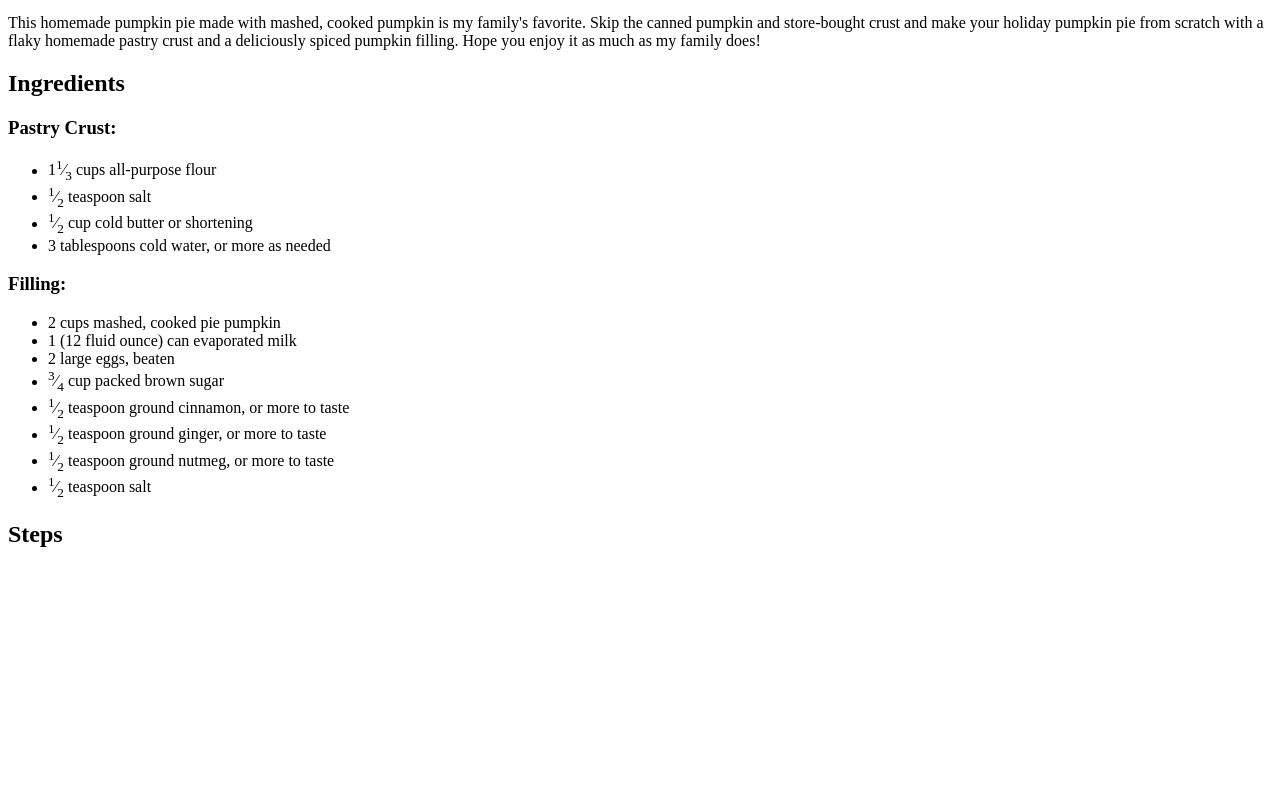
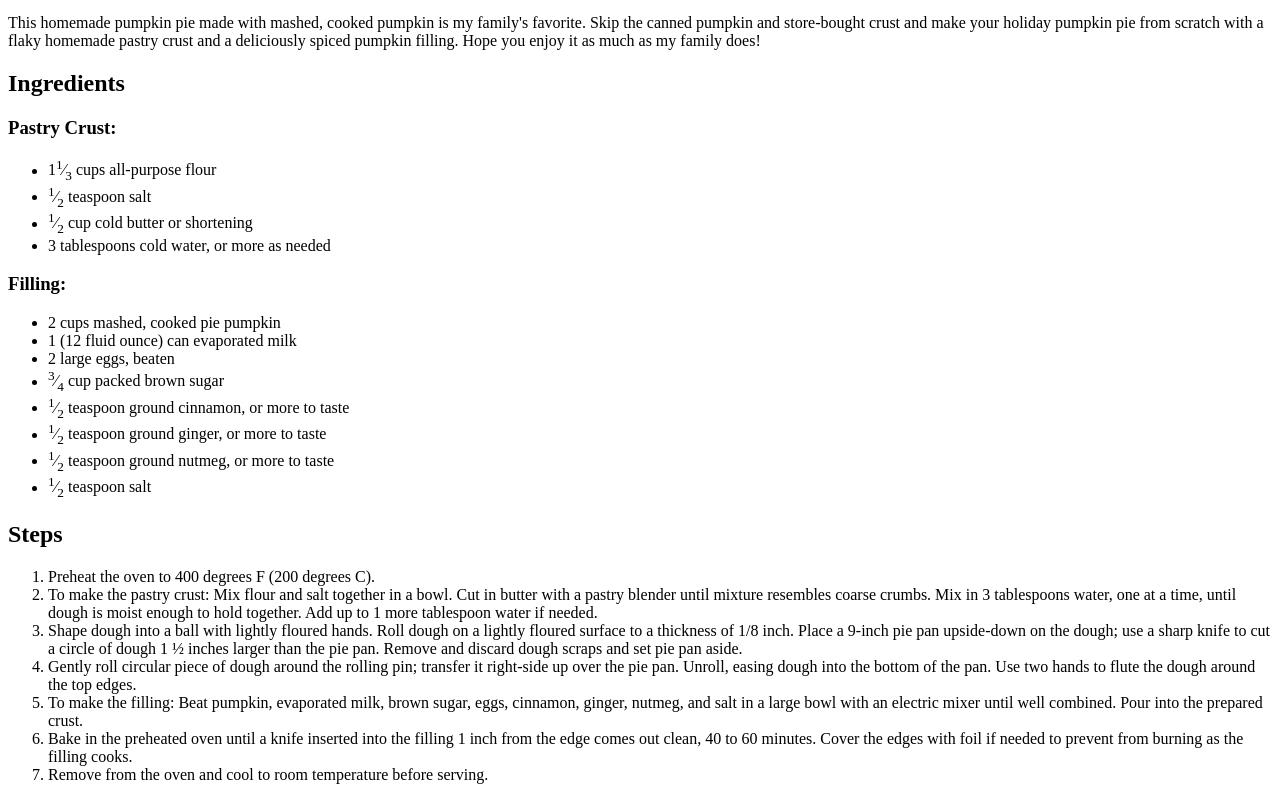
Before and after one commit to PossumThatCodes/odin-recipes, a plain HTML site: page recipes/pumpkin-pie.html in a window 1280 px wide. Shown: the part 437-1237 px from the top of the page. Before the commit the page ends 1005 px from the top, so only its background shows below. Drawn offline with Linux system fonts and the light colour scheme.

Commit message:
Add text to steps list

```diff
--- a/recipes/pumpkin-pie.html
+++ b/recipes/pumpkin-pie.html
@@ -32,7 +32,21 @@
         </ul>
         <h2>Steps</h2>
         <ol>
-
+            <li>Preheat the oven to 400 degrees F (200 degrees C).</li>
+            <li>To make the pastry crust: Mix flour and salt together in a bowl.
+            Cut in butter with a pastry blender until mixture resembles coarse crumbs.
+            Mix in 3 tablespoons water, one at a time, until dough is moist enough to hold together.
+            Add up to 1 more tablespoon water if needed.</li>
+            <li>Shape dough into a ball with lightly floured hands. Roll dough on a lightly floured surface to a thickness of 1/8 inch.
+            Place a 9-inch pie pan upside-down on the dough; use a sharp knife to cut a circle of dough 1 ½ inches larger than the pie pan.
+            Remove and discard dough scraps and set pie pan aside.</li>
+            <li>Gently roll circular piece of dough around the rolling pin; transfer it right-side up over the pie pan.
+            Unroll, easing dough into the bottom of the pan. Use two hands to flute the dough around the top edges.</li>
+            <li>To make the filling: Beat pumpkin, evaporated milk, brown sugar, eggs, cinnamon, ginger, nutmeg,
+            and salt in a large bowl with an electric mixer until well combined. Pour into the prepared crust.</li>
+            <li>Bake in the preheated oven until a knife inserted into the filling 1 inch from the edge comes out clean, 40 to 60 minutes.
+            Cover the edges with foil if needed to prevent from burning as the filling cooks.</li>
+            <li>Remove from the oven and cool to room temperature before serving.</li>
         </ol>
     </body>
 </html>
```
